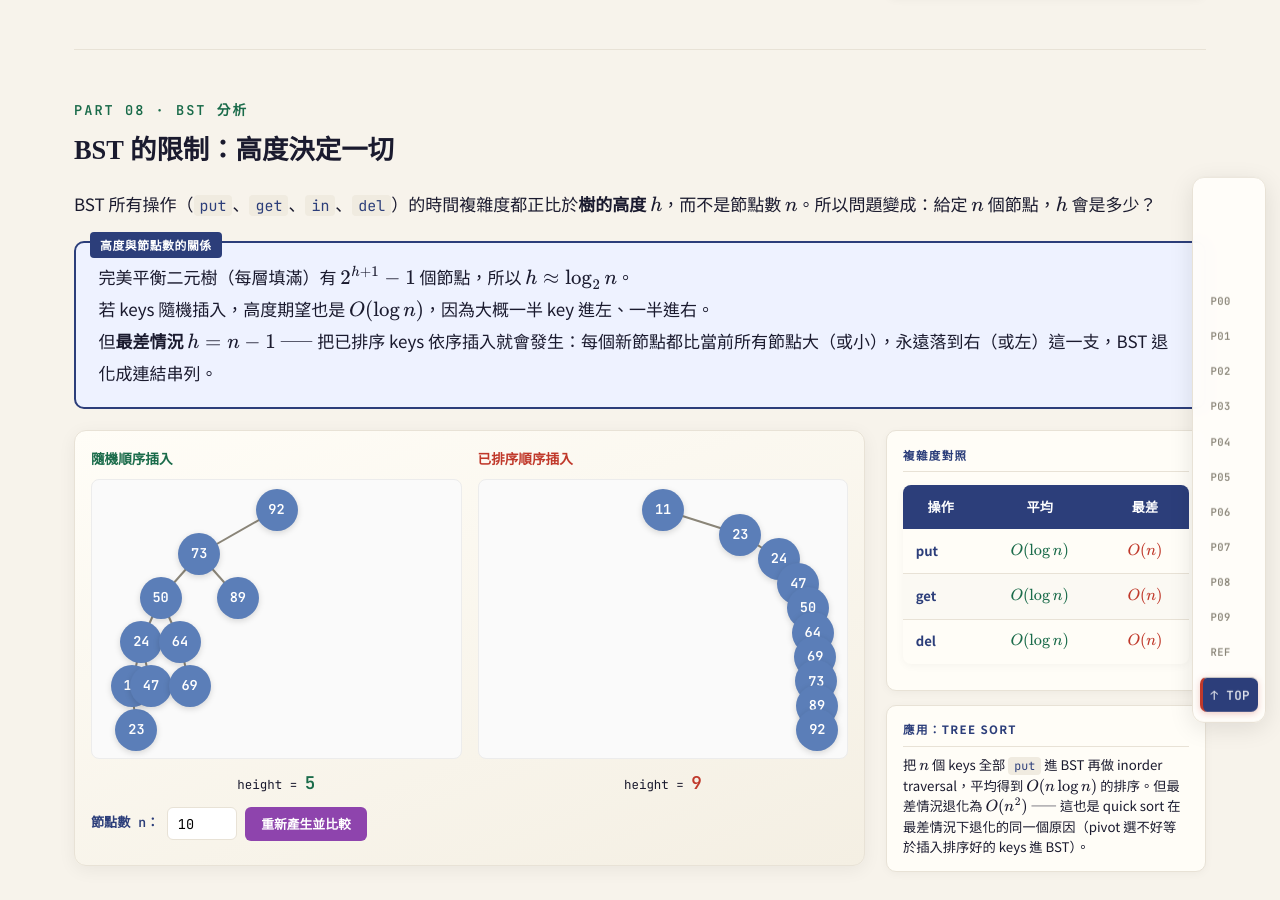
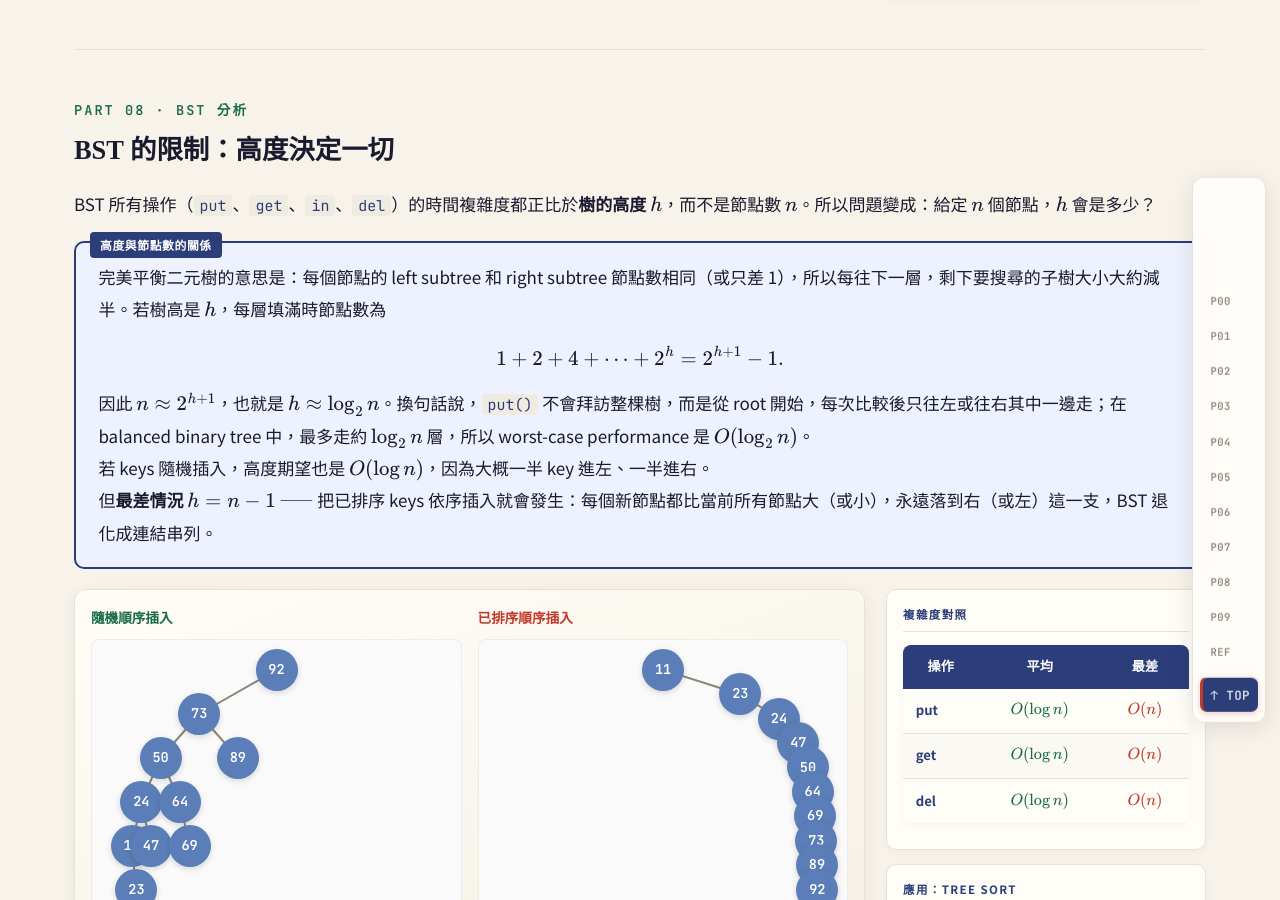
Before and after one commit to phonchi/nsysu-math208, a Jekyll site: the page static_files/presentations/trees.html, which Jekyll copies as it is, in a window 1280 px wide and 900 px high, scrolled down 11773 px. Built offline with Jekyll 4.4.1, drawn with Linux system fonts in a browser that asks for light colours.

Commit message:
Add BST balanced height proof

```diff
--- a/static_files/presentations/trees.html
+++ b/static_files/presentations/trees.html
@@ -937,7 +937,9 @@ footer{text-align:center;padding:2rem;font-size:.85rem;color:var(--muted);border
 
   <div class="info-box">
     <span class="info-label">高度與節點數的關係</span>
-    完美平衡二元樹（每層填滿）有 $2^{h+1}-1$ 個節點，所以 $h \approx \log_2 n$。<br>
+    完美平衡二元樹的意思是：每個節點的 left subtree 和 right subtree 節點數相同（或只差 1），所以每往下一層，剩下要搜尋的子樹大小大約減半。若樹高是 $h$，每層填滿時節點數為
+    $$1+2+4+\cdots+2^h=2^{h+1}-1.$$
+    因此 $n \approx 2^{h+1}$，也就是 $h \approx \log_2 n$。換句話說，<code>put()</code> 不會拜訪整棵樹，而是從 root 開始，每次比較後只往左或往右其中一邊走；在 balanced binary tree 中，最多走約 $\log_2 n$ 層，所以 worst-case performance 是 $O(\log_2 n)$。<br>
     若 keys 隨機插入，高度期望也是 $O(\log n)$，因為大概一半 key 進左、一半進右。<br>
     但<strong>最差情況 $h = n - 1$</strong> —— 把已排序 keys 依序插入就會發生：每個新節點都比當前所有節點大（或小），永遠落到右（或左）這一支，BST 退化成連結串列。
   </div>
```
